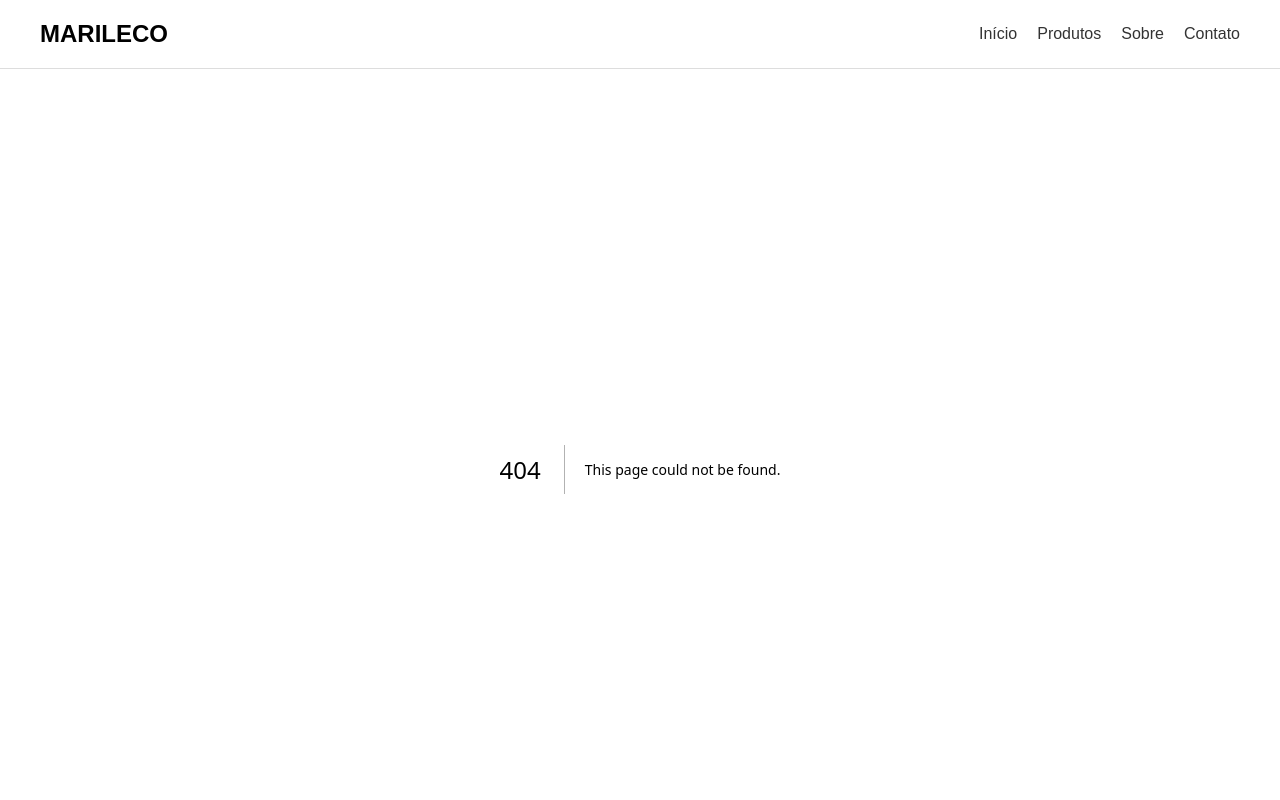
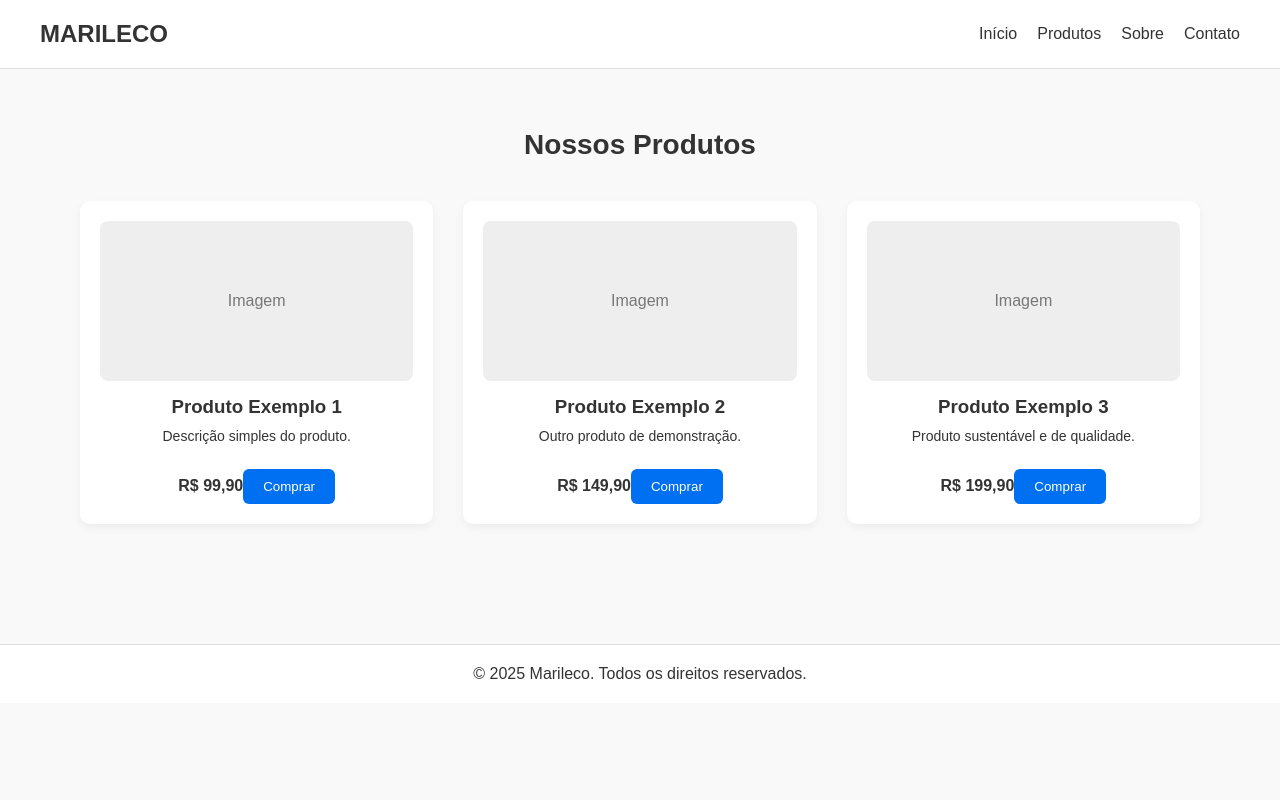
Before and after one commit to Marileco-ltda/Marileco, a Next.js app in the folder marileco/: page /produtos in a window 1280 px wide. Before the commit this address had no page. Shown: the top 800 px of the page. Built offline with nearby package versions, Linux system fonts and the light colour scheme.

Commit message:
Página de produtos criada

```diff
--- a/marileco/src/app/globals.css
+++ b/marileco/src/app/globals.css
@@ -96,3 +96,57 @@ body {
   background: #ffffff;
   border-top: 1px solid #ddd;
 }
+/* PRODUTOS */
+.titulo {
+  font-size: 28px;
+  margin-bottom: 40px;
+  text-align: center;
+}
+
+.grid-produtos {
+  display: grid;
+  grid-template-columns: repeat(auto-fill, minmax(260px, 1fr));
+  gap: 30px;
+}
+
+.card-produto {
+  background: white;
+  padding: 20px;
+  border-radius: 10px;
+  text-align: center;
+  box-shadow: 0 4px 10px rgba(0, 0, 0, 0.05);
+}
+
+.imagem-produto {
+  height: 160px;
+  background: #eee;
+  border-radius: 8px;
+  margin-bottom: 15px;
+  display: flex;
+  align-items: center;
+  justify-content: center;
+  color: #777;
+}
+
+.card-produto h3 {
+  margin-bottom: 10px;
+}
+
+.card-produto p {
+  font-size: 14px;
+  margin-bottom: 10px;
+}
+
+.card-produto button {
+  margin-top: 15px;
+  padding: 10px 20px;
+  border: none;
+  background: #0070f3;
+  color: white;
+  border-radius: 6px;
+  cursor: pointer;
+}
+
+.card-produto button:hover {
+  background: #0059c1;
+}
--- /dev/null
+++ b/marileco/src/app/produtos/page.tsx
@@ -0,0 +1,42 @@
+const produtos = [
+  {
+    id: 1,
+    nome: "Produto Exemplo 1",
+    descricao: "Descrição simples do produto.",
+    preco: "R$ 99,90",
+  },
+  {
+    id: 2,
+    nome: "Produto Exemplo 2",
+    descricao: "Outro produto de demonstração.",
+    preco: "R$ 149,90",
+  },
+  {
+    id: 3,
+    nome: "Produto Exemplo 3",
+    descricao: "Produto sustentável e de qualidade.",
+    preco: "R$ 199,90",
+  },
+];
+
+export default function Produtos() {
+  return (
+    <main className="container">
+      <h2 className="titulo">Nossos Produtos</h2>
+
+      <div className="grid-produtos">
+        {produtos.map((produto) => (
+          <div key={produto.id} className="card-produto">
+            <div className="imagem-produto">Imagem</div>
+
+            <h3>{produto.nome}</h3>
+            <p>{produto.descricao}</p>
+            <strong>{produto.preco}</strong>
+
+            <button>Comprar</button>
+          </div>
+        ))}
+      </div>
+    </main>
+  );
+}
```
